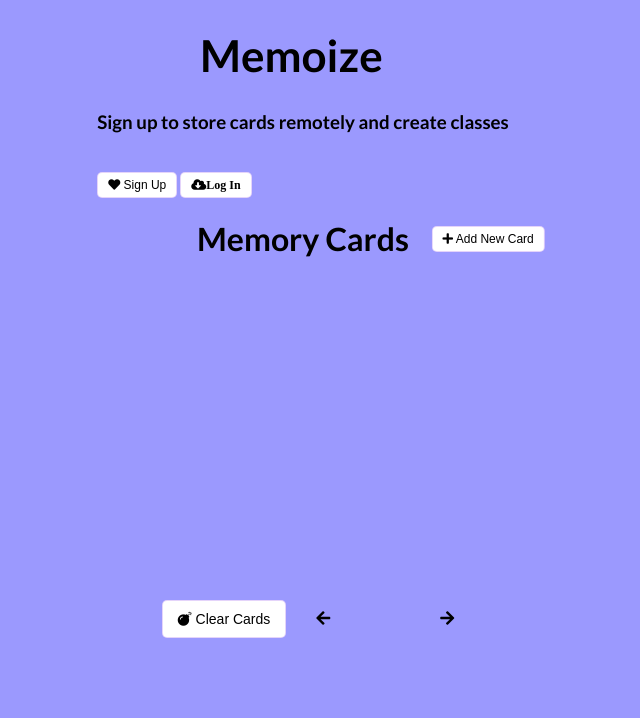
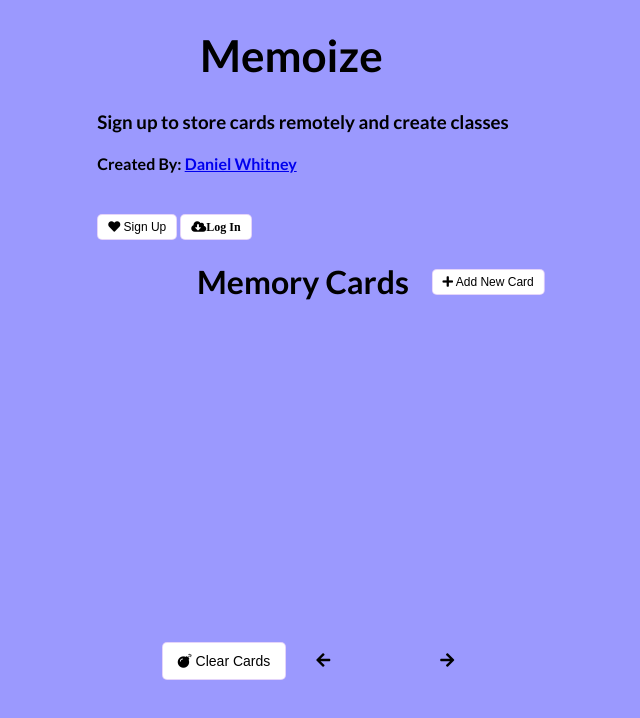
Before and after one commit to Daniel-Wh/MemoryCards, a website built with webpack: page templates/index.html in a window 1280 px wide. Shown: the whole page, without its empty margins (337-977 px from the left). Built offline with nearby package versions, Linux system fonts and the light colour scheme; files whose address does not match are found by name.

Commit message:
added made by and github link to prod

```diff
--- a/templates/index.html
+++ b/templates/index.html
@@ -29,6 +29,9 @@
       <header>
         <h1>Memoize</h1>
         <h3>Sign up to store cards remotely and create classes</h3>
+        <h4>
+          Created By: <a href="https://github.com/Daniel-Wh">Daniel Whitney</a>
+        </h4>
         <button class="btn btn-small" id="open">
           <i class="fas fa-heart"></i> Sign Up
         </button>
```
